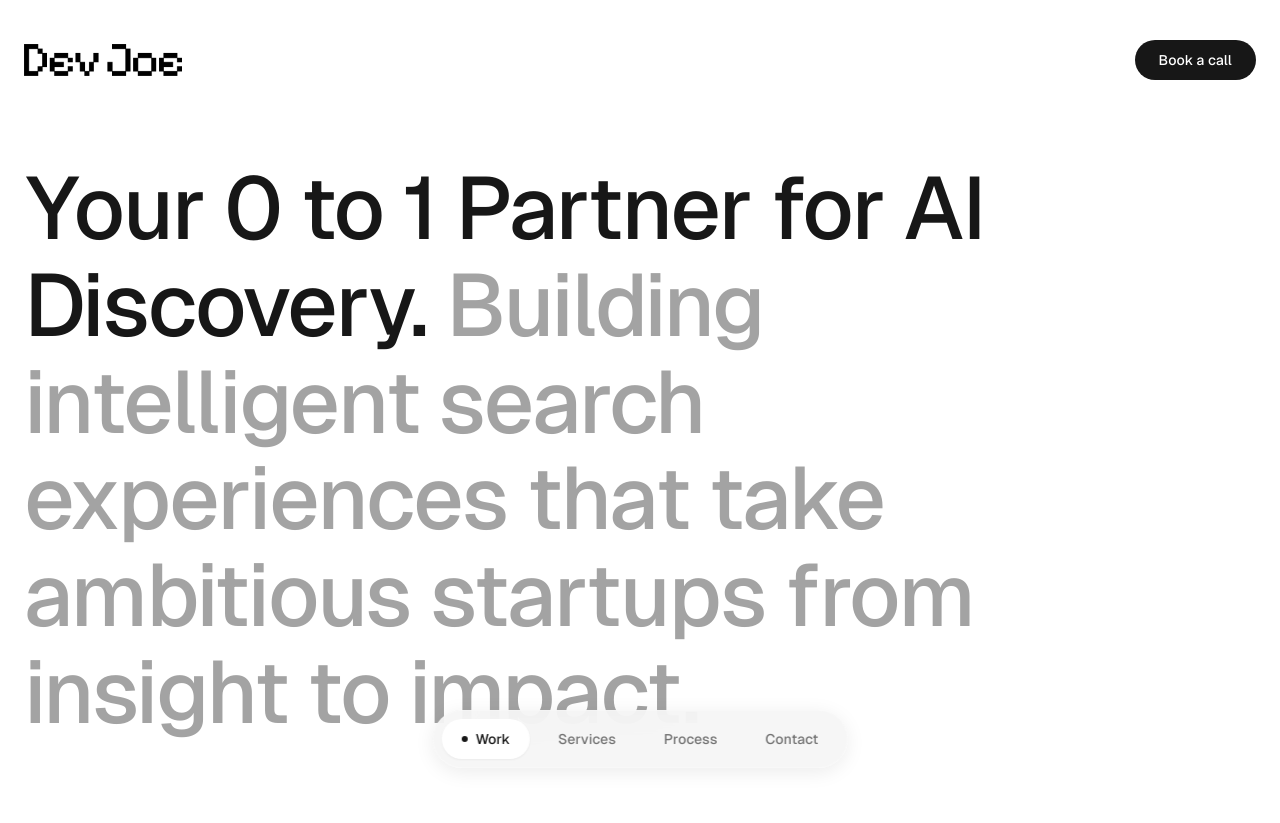
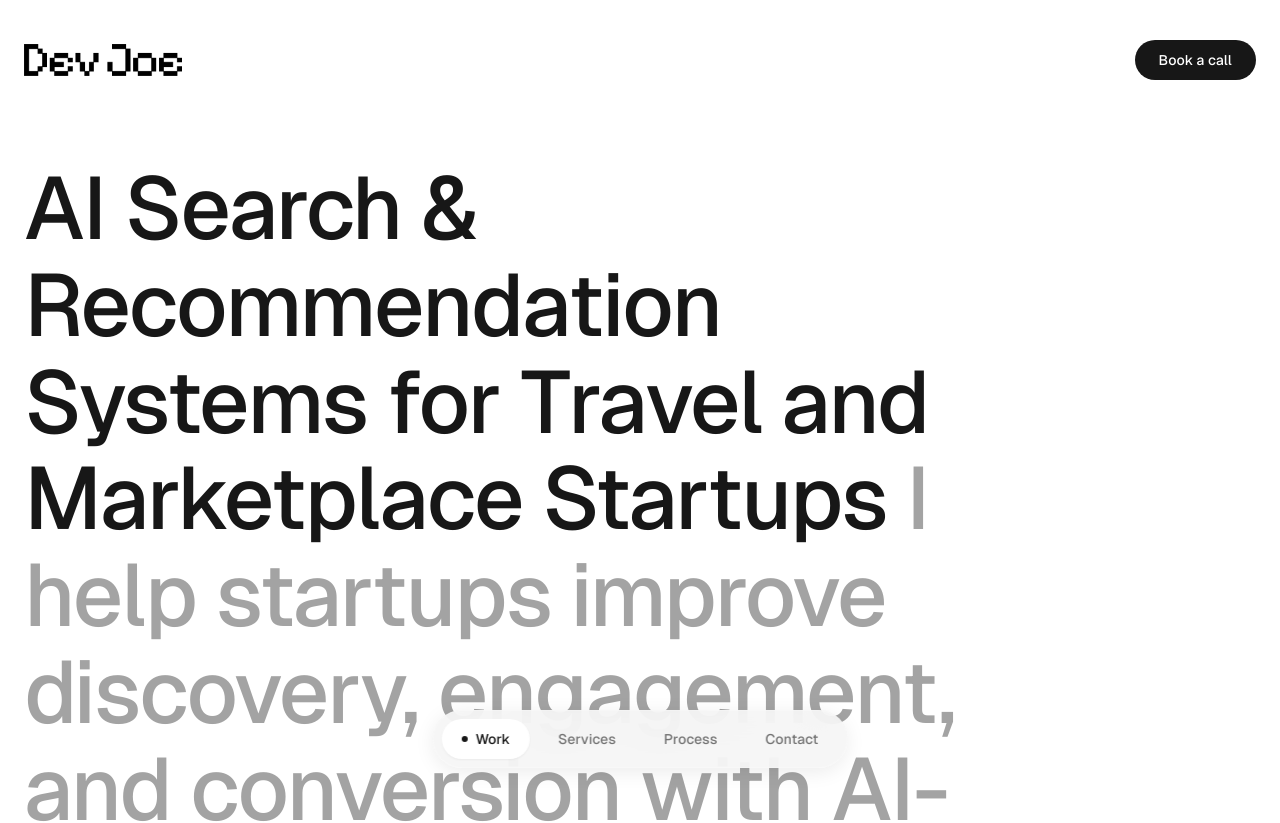
Before and after one commit to joeharwood96/joeharwood.dev, a Next.js app: page / in a window 1280 px wide. Shown: the top 823 px of the page. Built offline with nearby package versions, Linux system fonts and the light colour scheme; no server answers.

Commit message:
update copy

```diff
--- a/app/page.tsx
+++ b/app/page.tsx
@@ -117,10 +117,12 @@ export default function Home() {
         <div className="max-w-5xl">
           <FadeIn y={20} duration={0.8}>
             <h1 className="text-[2.5rem] font-medium leading-[1.1] tracking-tight text-neutral-900 sm:text-[4rem] md:text-[5rem] lg:text-[5.5rem]">
-              Your 0 to 1 Partner for AI Discovery.{" "}
+              AI Search & Recommendation Systems for Travel and Marketplace
+              Startups{" "}
               <span className="text-neutral-400">
-                Building intelligent search experiences that take ambitious
-                startups from insight to impact.
+                I help startups improve discovery, engagement, and conversion
+                with AI-powered search, recommendations, and conversational
+                product experiences.
               </span>
             </h1>
           </FadeIn>
--- a/components/home-process.tsx
+++ b/components/home-process.tsx
@@ -65,7 +65,7 @@ const steps = [
     id: 3,
     title: "Prototype & Build",
     description:
-      "We rapidly engineer and integrate custom AI models, RAG pipelines, or ranking algorithms directly into your product's frontend.",
+      "I design and build AI-powered search, recommendation, and ranking features using LLMs, embeddings, and modern product engineering.",
     capabilities: [
       "Next.js & React",
       "Vector Databases",
@@ -147,16 +147,17 @@ export default function HomeProcess() {
               transition={{ duration: 0.8, ease }}
             >
               <h2 className="mb-4 text-xl font-medium tracking-tight text-white/50 sm:text-2xl">
-                People work with us to
+                How I help teams improve discovery
               </h2>
               <div className="text-4xl font-medium leading-[1.05] tracking-tight text-white sm:text-5xl lg:text-[4rem]">
-                Elevate Delivery &<br />
-                Discovery Capabilities
+                Better Search,
+                <br />
+                Recommendations &<br />
+                Product Discovery
               </div>
               <p className="mt-8 max-w-md text-lg font-medium leading-relaxed text-neutral-400 sm:text-xl">
-                We make sure teams can deliver better outcomes, faster. By working
-                closely with you to optimize workflows and implement the right
-                tools.
+                I work closely with teams to improve how users find, compare,
+                and choose the right thing.
               </p>
             </m.div>
           </div>
```
